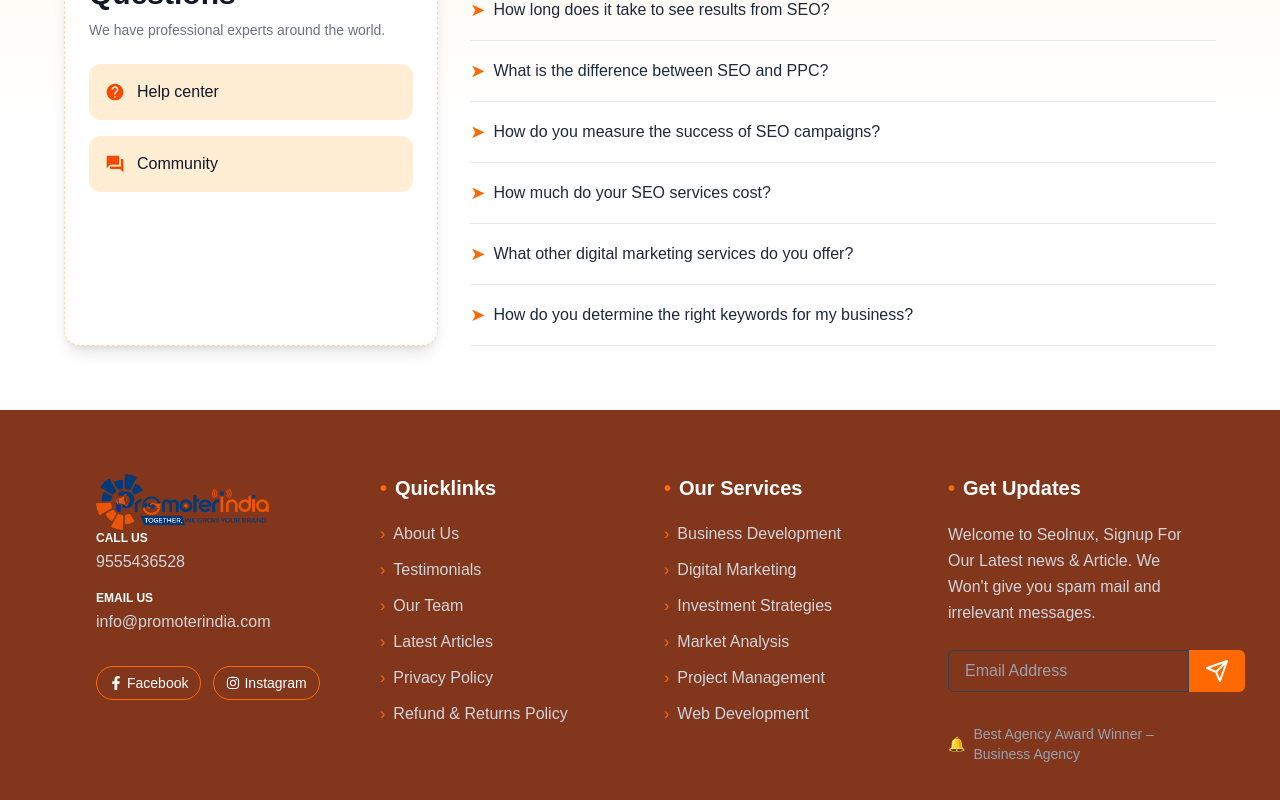
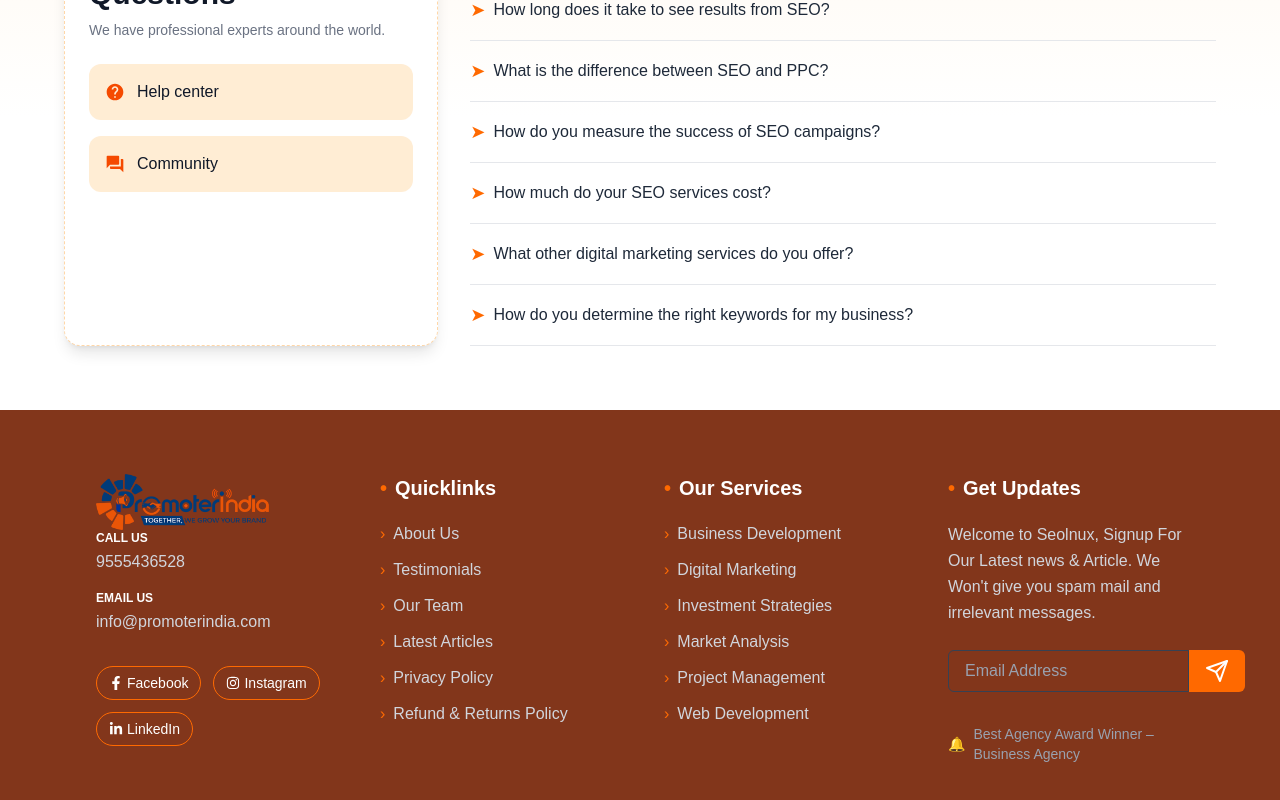
Before and after one commit to meenupal/promoterindia, a Next.js app: page / in a window 1280 px wide. Shown: the part 3272-4072 px from the top of the page. Built offline with nearby package versions, Linux system fonts and the light colour scheme.

Commit message:
fixed blog route issue

```diff
--- a/src/app/components/Footer.jsx
+++ b/src/app/components/Footer.jsx
@@ -57,7 +57,7 @@ export default function Footer() {
               { icon: <FaFacebookF />, label: 'Facebook', href: 'https://www.facebook.com/share/1FKzhPFC81/' },
               // { icon: <FaTwitter />, label: 'Twitter', href: '' },
               { icon: <FaInstagram />, label: 'Instagram', href: 'https://www.instagram.com/promoter_india55?igsh=bTNqZjEyaGczdnZn' },
-              // { icon: <FaLinkedinIn />, label: 'LinkedIn', href: '#' },
+              { icon: <FaLinkedinIn />, label: 'LinkedIn', href: 'https://www.linkedin.com/company/promoterindia/' },
               // { icon: <FaYoutube />, label: 'YouTube', href: '#' },
             ].map(({ icon, label, href }) => (
               <a
```
